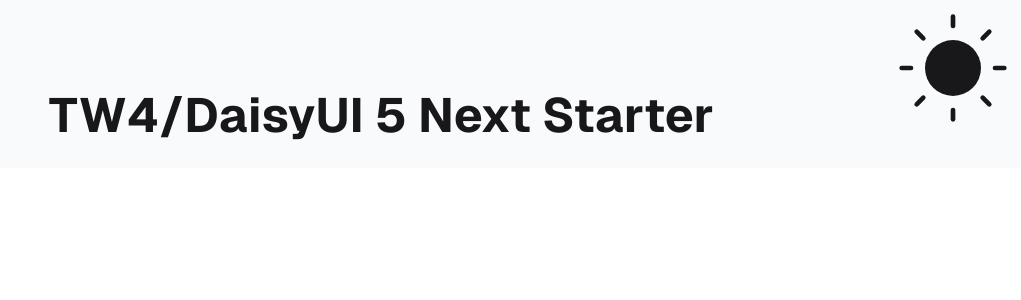
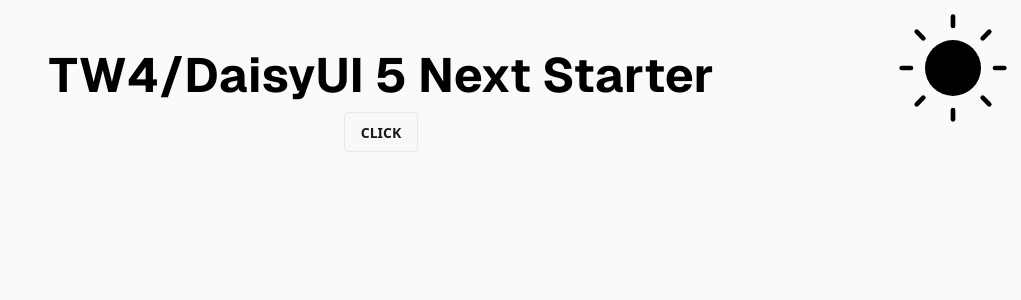
Before and after one commit to PaulHaze/nextjs-tw4-starter, a Next.js app: page / in a window 1280 px wide. Shown: the top 300 px of the page, without its empty margins (259-1280 px from the left). Built offline with nearby package versions, Linux system fonts and the light colour scheme.

Commit message:
add dasiy config

```diff
--- a/src/app/page.tsx
+++ b/src/app/page.tsx
@@ -1,9 +1,10 @@
 export default function Home() {
   return (
-    <div className="flex flex-col items-center p-4 pt-10">
-      <h1 className="mt-10 pt-0 text-center leading-normal font-bold">
+    <div className="flex min-h-screen flex-col items-center p-4 pt-10">
+      <h1 className="pt-0 text-center leading-normal font-bold">
         TW4/DaisyUI 5 Next Starter
       </h1>
+      <button className="btn">CLICK</button>
     </div>
   );
 }
--- a/src/styles/main.css
+++ b/src/styles/main.css
@@ -1,5 +1,12 @@
 @import 'tailwindcss';
-@plugin 'daisyui';
+@plugin 'daisyui' {
+  themes:
+    light --default,
+    dark --prefersdark;
+  root: ':root';
+  include: button;
+  logs: true;
+}
 
 /* CUSTOM STYLES */
 @import './custom/theme-toggle.css';
```
